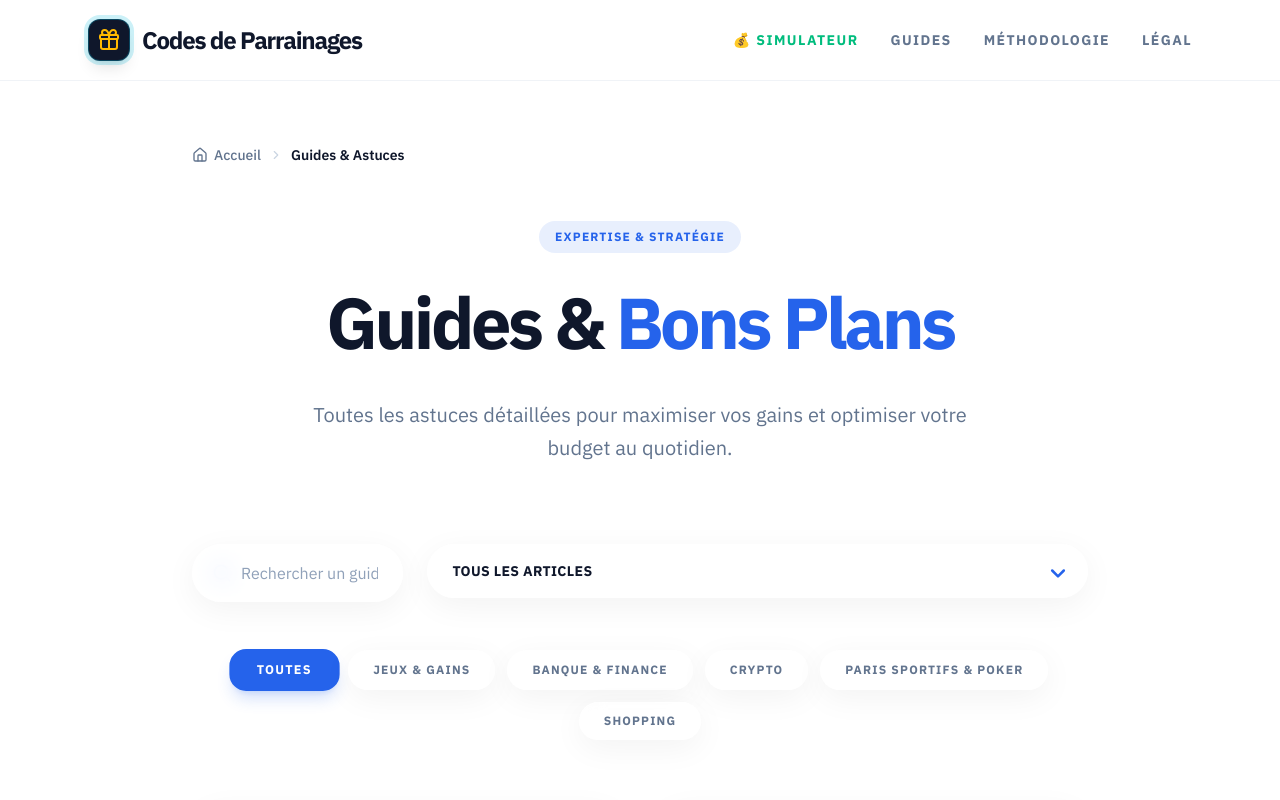
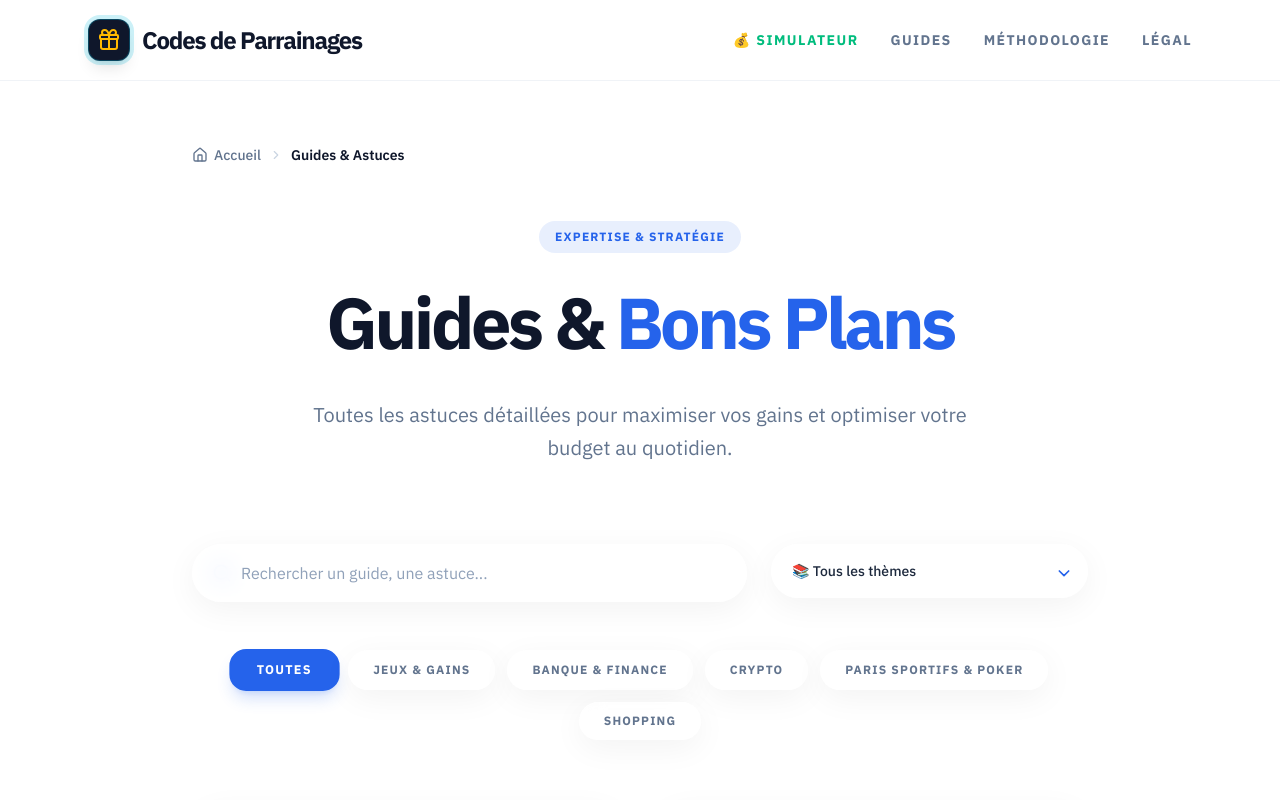
Before and after one commit to NACoaching/ParraineMoi, a Next.js app: page /guides in a window 1280 px wide. Shown: the top 800 px of the page. Built offline with nearby package versions, Linux system fonts and the light colour scheme.

Commit message:
fix(ui): replace long uppercase guide titles with concise keywords in topic dropdown

```diff
--- a/src/components/GuidesGrid.tsx
+++ b/src/components/GuidesGrid.tsx
@@ -16,6 +16,32 @@ interface Guide {
     category: string;
 }
 
+const GUIDE_TOPICS: Record<string, string> = {
+    "top-parrainages-sans-depot-2026": "Parrainages Sans Dépôt",
+    "comment-toucher-100-euros-parrainage-rapide": "Gagner 100€ Rapidement",
+    "comparatif-meilleurs-parrainages-crypto-retrait-immediat": "Crypto & Retrait Immédiat",
+    "top-parrainage-prime-immediate-2026": "Primes Immédiates",
+    "comparatif-meilleure-banque-en-ligne-2026": "Comparatif Banques en Ligne",
+    "pourquoi-choisir-boursobank-meilleure-banque-en-ligne": "Avis BoursoBank",
+    "guide-voyage-revolut-frais-bancaires-etranger": "Voyage & Paiements Étranger (Revolut)",
+    "ouvrir-compte-n26-avantages-2026": "Avis N26",
+    "code-parrainage-sumeria-lydia-2026": "Avis Sumeria (Lydia)",
+    "meilleure-carte-payer-etranger-sans-frais-2026": "Cartes Sans Frais à l'Étranger",
+    "code-parrainage-paypal-comment-utiliser-2026": "Avis & Parrainage PayPal",
+    "debuter-en-bourse-petit-budget": "Débuter en Bourse dès 10€",
+    "guide-cashback-economiser-achats-igraal": "Cashback (iGraal vs eBuyClub)",
+    "comparatif-applications-marche-remuneree": "Marche Rémunérée (WeWard...)",
+    "revenu-passif-partage-connexion-internet": "Partage Connexion (Pawns App...)",
+    "sondages-remuneres-comparatif-meilleures-applications": "Sondages Rémunérés",
+    "investir-bitcoin-arrondis": "Investir Bitcoin par Arrondis",
+    "guide-crypto-debutant-acheter-premier-bitcoin-coinbase": "Guide Débutant Crypto",
+    "avis-coinhouse-bonus-500-euros-bitcoin": "Avis Coinhouse (Jusqu'à 500€)",
+    "avis-coinpayu-code-promo-crypto-gratuit": "Avis Coinpayu",
+    "achat-cartes-pokemon-encheres-live": "Cartes Pokémon & Enchères",
+    "astuces-vinted-gagner-plus-2026": "Astuces Vendeur Vinted",
+    "winamax-vs-unibet-meilleure-application-pari-sportif": "Paris Sportifs (Winamax vs Unibet)"
+};
+
 export function GuidesGrid({ guides }: { guides: Guide[] }) {
     const [searchTerm, setSearchTerm] = useState("");
     const [activeCategory, setActiveCategory] = useState("Toutes");
@@ -27,7 +53,12 @@ export function GuidesGrid({ guides }: { guides: Guide[] }) {
     }, [guides]);
 
     const allGuideNames = useMemo(() => {
-        return guides.map(g => ({ title: g.title, slug: g.slug })).sort((a, b) => a.title.localeCompare(b.title));
+        return guides
+            .map(g => ({
+                label: GUIDE_TOPICS[g.slug] || g.title,
+                slug: g.slug
+            }))
+            .sort((a, b) => a.label.localeCompare(b.label, "fr"));
     }, [guides]);
 
     const filteredGuides = useMemo(() => {
@@ -77,25 +108,25 @@ export function GuidesGrid({ guides }: { guides: Guide[] }) {
                     />
                 </div>
 
-                {/* Guide Dropdown - Premium Glass */}
+                {/* Guide Dropdown - Topic Keywords */}
                 <div className="relative min-w-[240px]">
                     <select
-                        aria-label="Tous les guides"
-                        className="glass-card appearance-none block w-full px-6 pr-12 py-4 bg-white/50 dark:bg-slate-900/50 text-slate-900 dark:text-white focus:outline-none focus:ring-2 focus:ring-primary/20 focus:border-primary/50 transition-all cursor-pointer font-bold text-sm uppercase tracking-wide"
+                        aria-label="Filtrer par thème"
+                        className="glass-card appearance-none block w-full px-5 pr-11 py-4 bg-white/50 dark:bg-slate-900/50 text-slate-800 dark:text-slate-100 focus:outline-none focus:ring-2 focus:ring-primary/20 focus:border-primary/50 transition-all cursor-pointer font-medium text-sm normal-case [&>option]:bg-white dark:[&>option]:bg-slate-900 dark:[&>option]:text-white text-slate-800"
                         value={selectedGuideSlug}
                         onChange={(e) => {
                             setSelectedGuideSlug(e.target.value);
                             setSearchTerm("");
                         }}
                     >
-                        <option value="">Tous les articles</option>
+                        <option value="">📚 Tous les thèmes</option>
                         {allGuideNames.map(guide => (
-                            <option key={guide.slug} value={guide.slug}>{guide.title}</option>
+                            <option key={guide.slug} value={guide.slug}>{guide.label}</option>
                         ))}
                     </select>
-                    <div className="absolute inset-y-0 right-0 pr-5 flex items-center pointer-events-none text-primary">
-                        <svg className="h-5 w-5" fill="none" viewBox="0 0 24 24" stroke="currentColor">
-                            <path strokeLinecap="round" strokeLinejoin="round" strokeWidth={3} d="M19 9l-7 7-7-7" />
+                    <div className="absolute inset-y-0 right-0 pr-4 flex items-center pointer-events-none text-primary">
+                        <svg className="h-4 w-4" fill="none" viewBox="0 0 24 24" stroke="currentColor">
+                            <path strokeLinecap="round" strokeLinejoin="round" strokeWidth={2.5} d="M19 9l-7 7-7-7" />
                         </svg>
                     </div>
                 </div>
```
